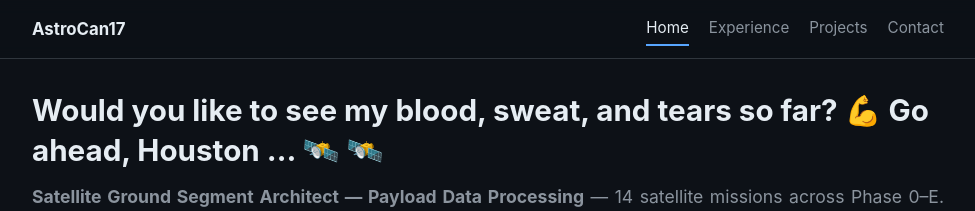
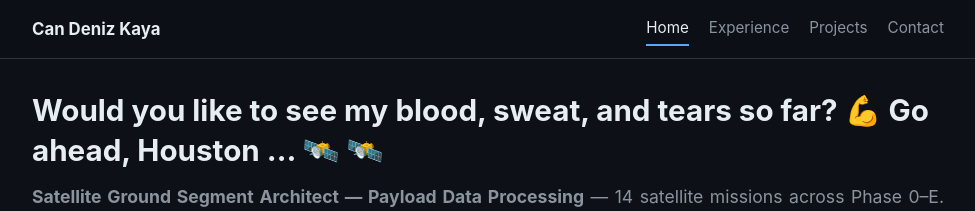
Before and after one commit to AstroCan17/AstroCan17, a Jekyll site: the page built from docs/index.md, in a window 1280 px wide. Shown: the top 211 px of the page, without its empty margins (152-1127 px from the left). Built offline with Jekyll 4.4.1, drawn with Linux system fonts in a browser that asks for light colours.

Commit message:
Rename site header brand from AstroCan17 to Can Deniz Kaya.
Co-authored-by: Cursor <cursoragent@cursor.com>

```diff
--- a/docs/_layouts/default.html
+++ b/docs/_layouts/default.html
@@ -340,7 +340,7 @@
 <body>
   <header class="site-header">
     <div class="site-header-inner">
-      <a class="site-brand" href="{{ site.baseurl }}/">AstroCan17</a>
+      <a class="site-brand" href="{{ site.baseurl }}/">Can Deniz Kaya</a>
       <nav class="site-nav" aria-label="Main">
         {% assign home_url = site.baseurl | append: '/' %}
         {% assign exp_url = site.baseurl | append: '/experience.html' %}
```
